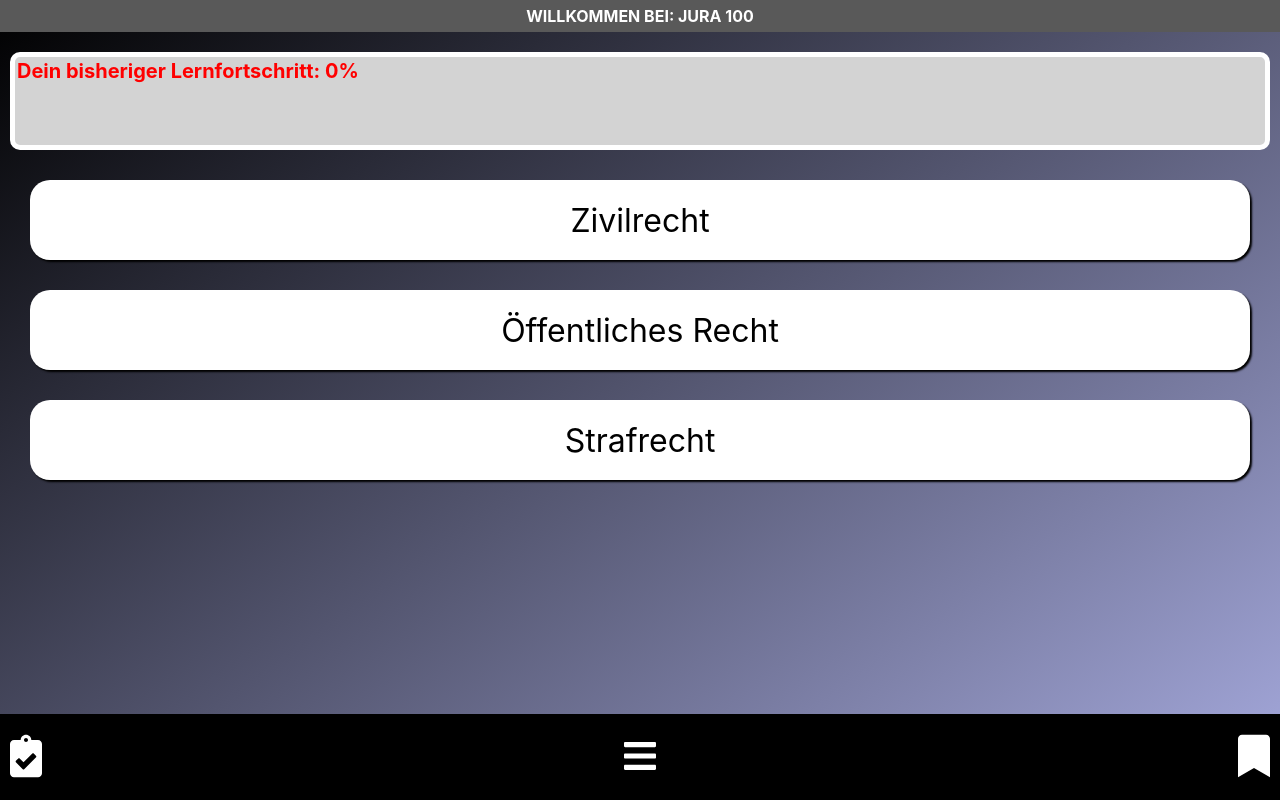
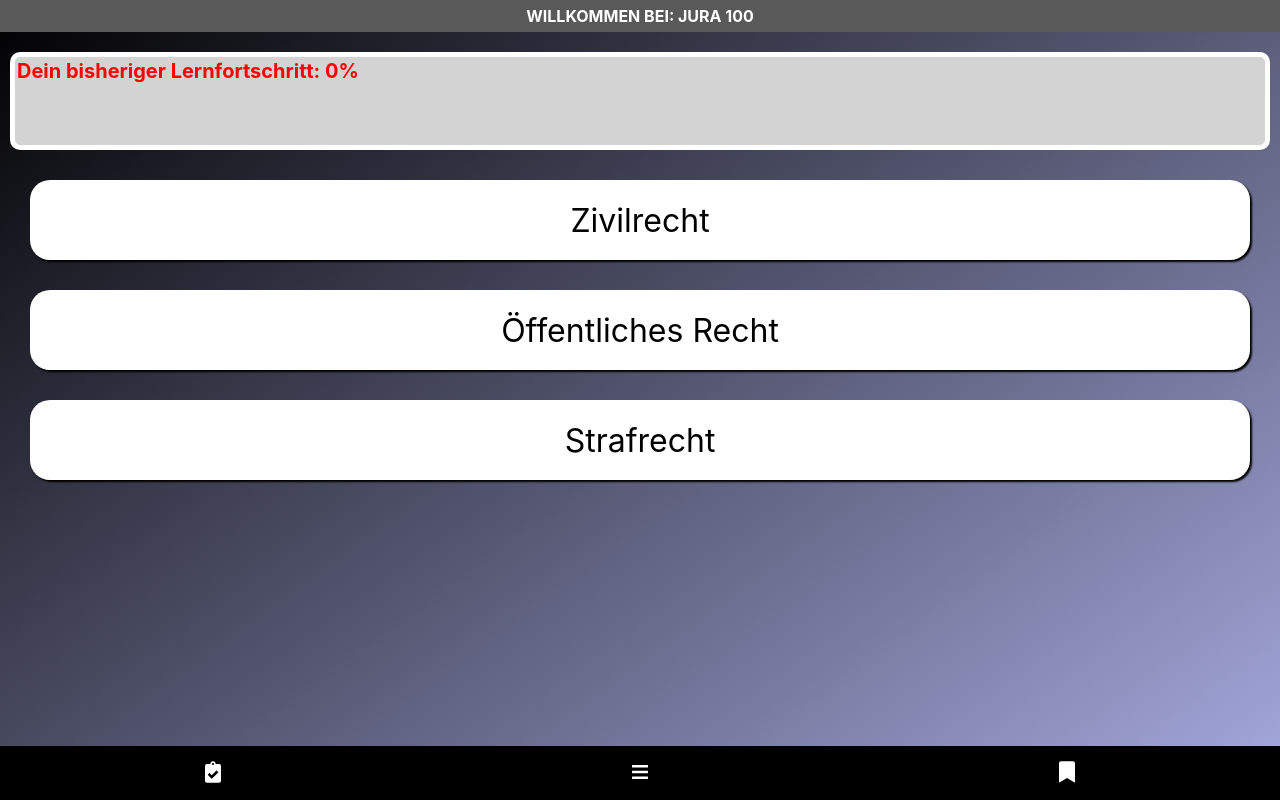
Before and after one commit to CaroSophie/Jura100, a React (Create React App) app: page / in a window 1280 px wide. Built offline with nearby package versions, Linux system fonts and the light colour scheme; what uid would draw is missing.

Commit message:
Better icons

```diff
--- a/src/components/Footer.js
+++ b/src/components/Footer.js
@@ -19,7 +19,7 @@ const Navbar = styled.footer`
   bottom: 0;
   display: flex;
   flex-direction: row;
-  justify-content: space-between;
+  justify-content: space-around;
   width: 100%;
   color: white;
 
@@ -29,15 +29,14 @@ const Navbar = styled.footer`
     margin: 5px;
   }
   .svg-inline--fa {
-    height: 4em;
     color: white;
+    height: 2em;
   }
-
   .svg-inline--fa.fa-w-12 {
-    width: 2em;
+    width: 1em;
   }
   .svg-inline--fa.fa-w-14 {
-    width: 2em;
+    width: 1em;
   }
 `
 
```
